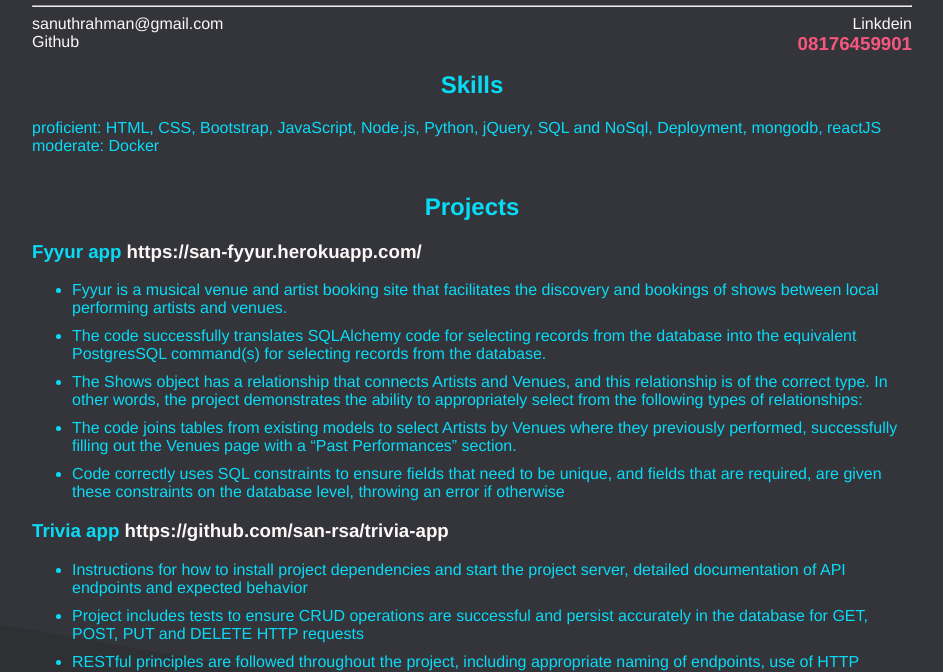
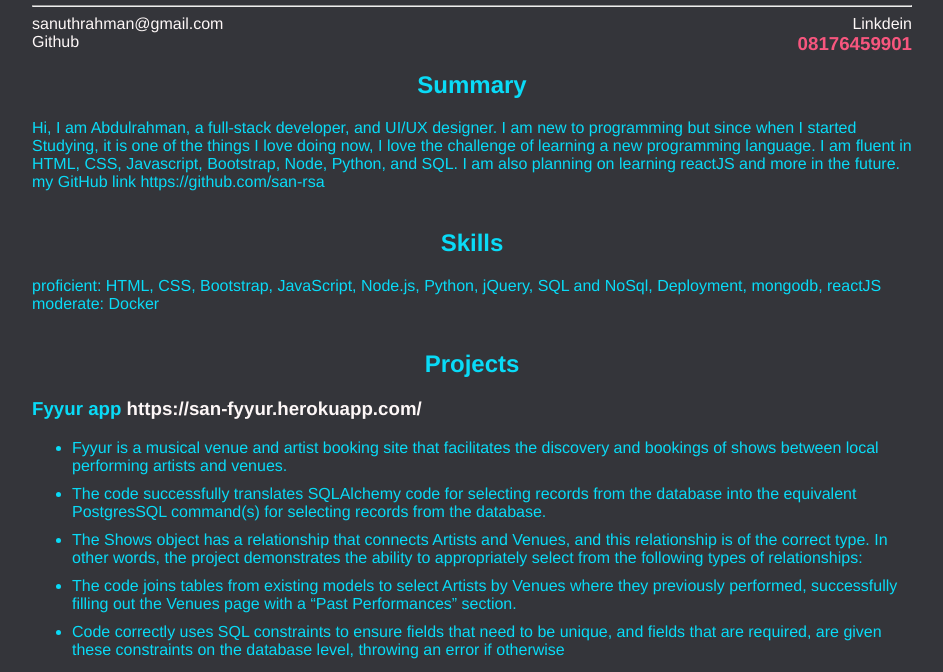
Before and after one commit to san-rsa/resume, a plain HTML site: page index.html in a window 1280 px wide. Shown: the part 101-773 px from the top of the page, without its empty margins (168-1111 px from the left). Drawn offline with Linux system fonts and the light colour scheme.

Commit message:
Add files via upload

```diff
--- a/index.html
+++ b/index.html
@@ -27,6 +27,12 @@
    </div>
 
                  <!-- BODY -->
+	<h2>Summary</h2>
+	<p>Hi, I am Abdulrahman, a full-stack developer, and UI/UX designer. I am new to programming but since when
+I started Studying, it is one of the things I love doing now, I love the challenge of learning a new programming
+language. I am fluent in HTML, CSS, Javascript, Bootstrap, Node, Python, and SQL. I am also planning on
+learning reactJS and more in the future. my GitHub link https://github.com/san-rsa </p>
+	<br>
       <h2>Skills</h2>
       <p>proficient: HTML, CSS, Bootstrap, JavaScript, Node.js, Python, jQuery, SQL and NoSql, Deployment, mongodb, reactJS </p>
       <p>moderate: Docker</p>
```
